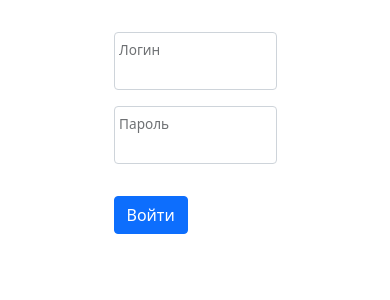
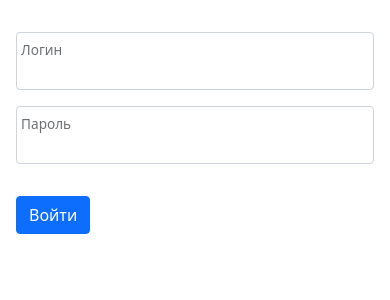
Before and after one commit to tengenatari/letsgoplaygoweb, a Django app: page /login in a window 390 px wide. Shown: the part 59-359 px from the top of the page. Run offline with Django 5.2, Linux system fonts and the light colour scheme.

Commit message:
minor changes

```diff
--- a/templates/login.html
+++ b/templates/login.html
@@ -5,11 +5,11 @@
     <div class="row justify-content-center">
 
 
-    <form class="row g-3 w-50  align-middle" action="/login" method="POST">
+    <form class="row g-3 align-middle" action="/login" method="POST">
         {% csrf_token %}
 
         {% for field in form %}
-            <div class="form-floating col-12">
+            <div class="form-floating col-sm-12">
                 {{ field }}
 
                 {% for error in field.errors %}
```
